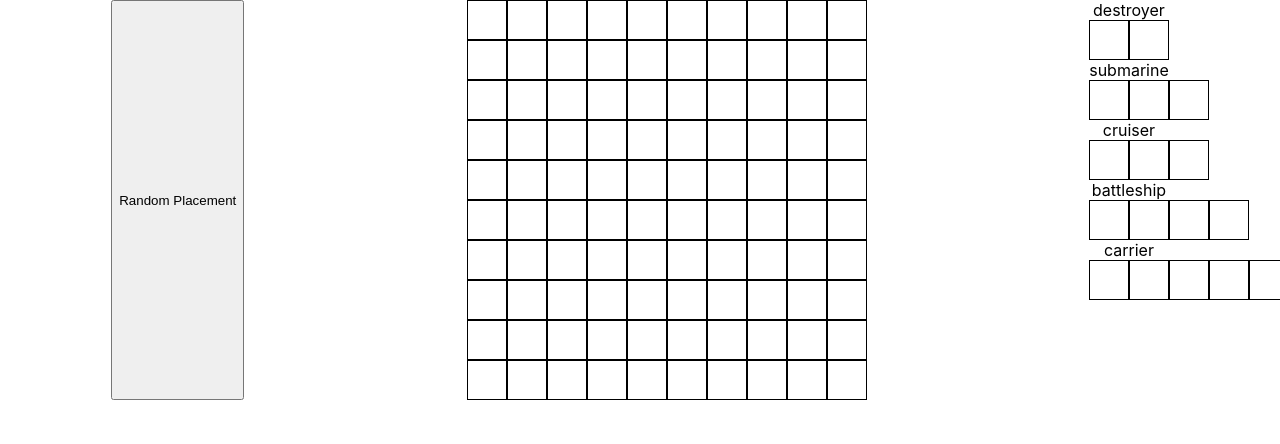
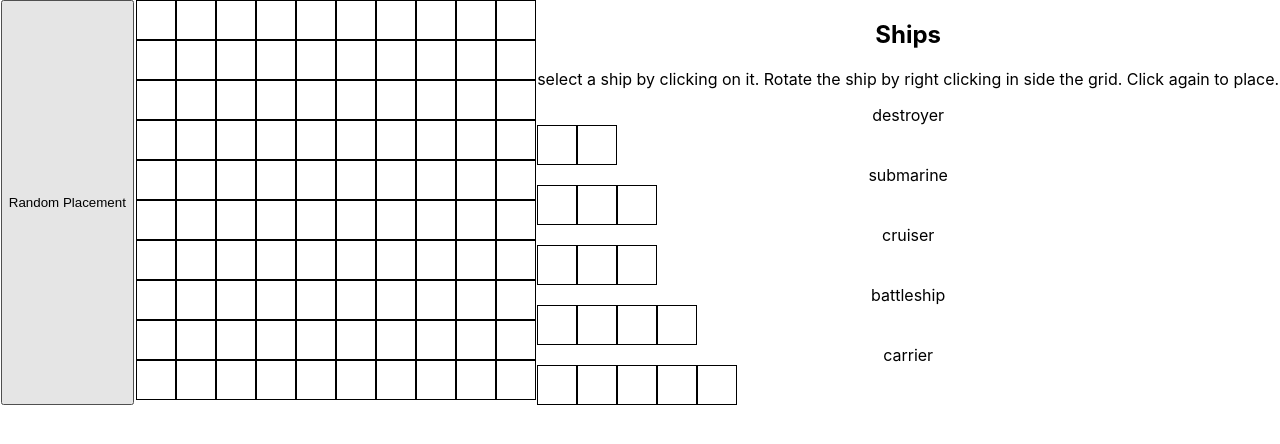
Before and after one commit to digidub/battleship, a React (Create React App) app: page / in a window 1280 px wide. Shown: the top 444 px of the page. Built offline with nearby package versions, Linux system fonts and the light colour scheme.

Commit message:
added title and text to component

```diff
--- a/src/components/ShipPanel.jsx
+++ b/src/components/ShipPanel.jsx
@@ -25,7 +25,13 @@ const ShipPanel = ({ ships, handleClick }) => {
     return shipPanel;
   }
 
-  return <div>{displayShips()}</div>;
+  return (
+    <div>
+      <h2>Ships</h2>
+      <p>select a ship by clicking on it. Rotate the ship by right clicking in side the grid. Click again to place.</p>
+      {displayShips()}
+    </div>
+  );
 };
 
 export default ShipPanel;
```
